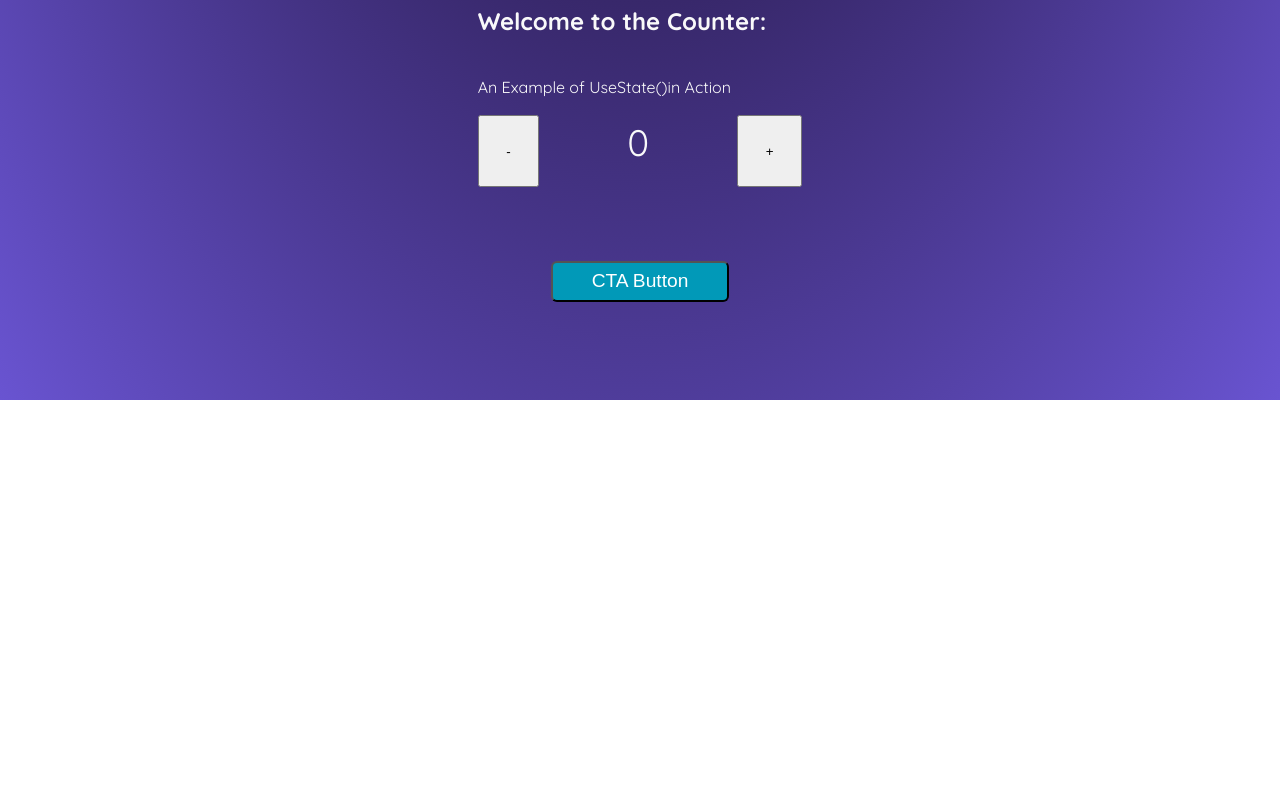
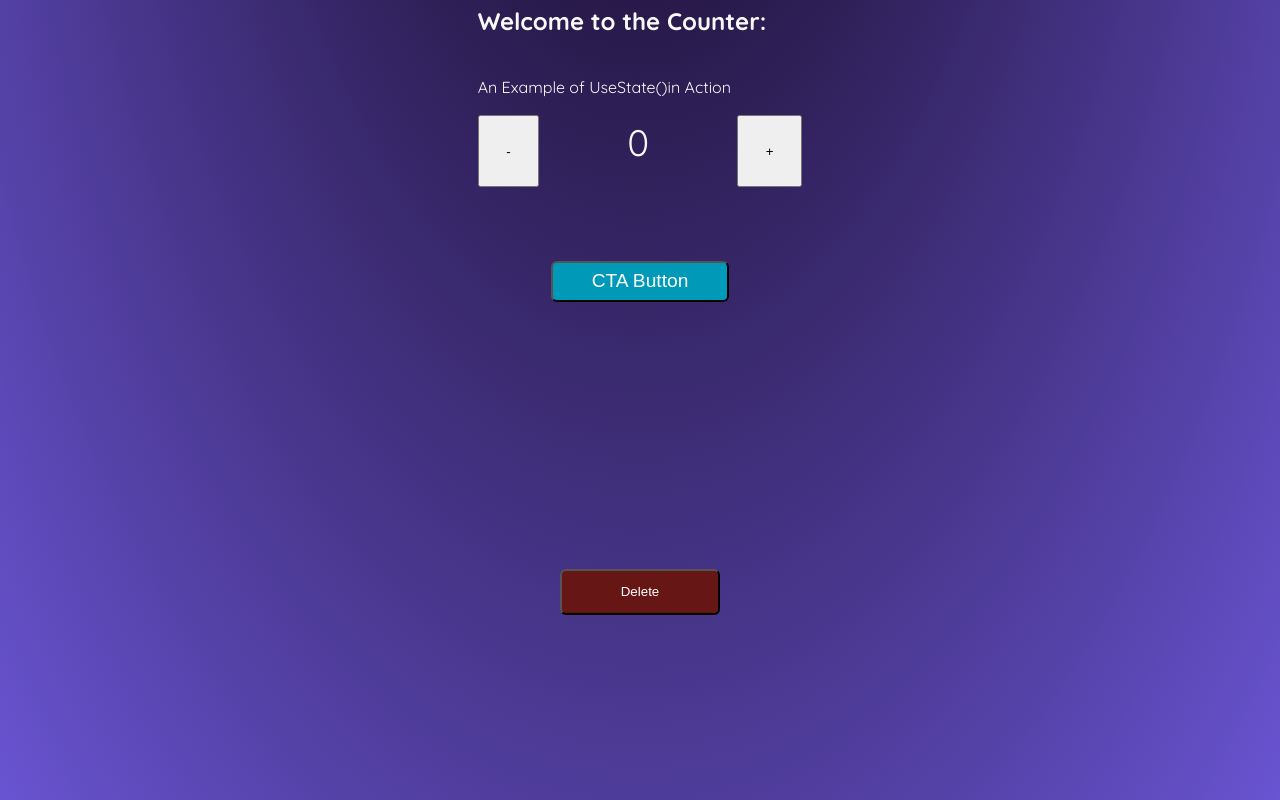
Before and after one commit to jmcnee/React-Section-01, a React (Vite) app: page / in a window 1280 px wide. Shown: the part 1771-2571 px from the top of the page. Before the commit the page ends 2171 px from the top, so only its background shows below. Built offline with nearby package versions, Linux system fonts and the light colour scheme.

Commit message:
update isDelete Logic

```diff
--- a/src/App.jsx
+++ b/src/App.jsx
@@ -33,6 +33,25 @@ function App() {
     console.log('the value for propFromHandleSelect = ' + propFromOnSelect)
 
 }
+
+  // const [ del, setDel ] = useState();
+  // function handleDel(propFromOnDel) {// user is prompted for del option, then confirm displays
+  //   setDel(propFromOnDel)
+  //   console.log(propFromOnDel)
+  // }
+
+  /* 1- to display the del/confrimation box, we need to control
+  whether the warning box is visible or not. this we need toregister an 'isDeleting' state that is either true or false. NOTE how we can provide the boolean in the useState() hook.
+  2- This State should be set to TRUE whenever the DEL button is clicked.
+  */
+  const [isDeleting, setIsdeleting] = useState(false);
+      function deleteHandler() {
+        setIsdeleting(true);
+      }
+      function proceedHandler() {
+        setIsdeleting(false);
+      }
+
 
   return (
     <div>
@@ -141,6 +160,24 @@ function App() {
         </div>
         <CTAButton />
       </div>
+
+
+        <div className="del-container">
+          {isDeleting ? <div data-testid="alert" id="alert">
+              <h2>Are you sure?</h2>
+              <p>These changes can't be reverted!</p>
+              <button onClick={proceedHandler}>Proceed</button>
+            </div> : ''}
+              <div >
+              {!isDeleting ? <button className="del-btn" onClick={deleteHandler}>Delete</button>
+              : ''}
+
+                {/* <button onClick={deleteHandler}>Delete</button> */}
+              </div>
+
+        </div>
+
+
     </div>
   );
 }
--- a/src/index.css
+++ b/src/index.css
@@ -242,3 +242,41 @@ span {
   padding: .4em 2em 4em;
   border-radius: 6px;
 }
+#alert {
+  display: flex;
+  flex-direction: column;
+  justify-content: space-around;
+  align-items: center;
+  text-align: center;
+  gap: 1.3em;
+  margin: 3rem auto;
+  padding: 1rem;
+  width: 15rem;
+  border: 2px solid #dd3562;
+  background-color: #776167;
+  color: white;
+}
+#alert button {
+  font: inherit;
+  border: none;
+  padding: 1rem 1.5rem;
+  background-color: #540218;
+  color: white;
+  border-radius: 4px;
+  cursor: pointer;
+}
+.del-btn {
+  display: grid;
+  place-content: center;
+  width: 10rem;
+  padding: 1em 4em;
+  height: auto;
+  border-radius: 6px;
+  background-color: rgb(103, 22, 22);
+  color: white;
+}
+.del-container {
+  height: 400px;
+  display: grid;
+  place-content: center;
+}
```
